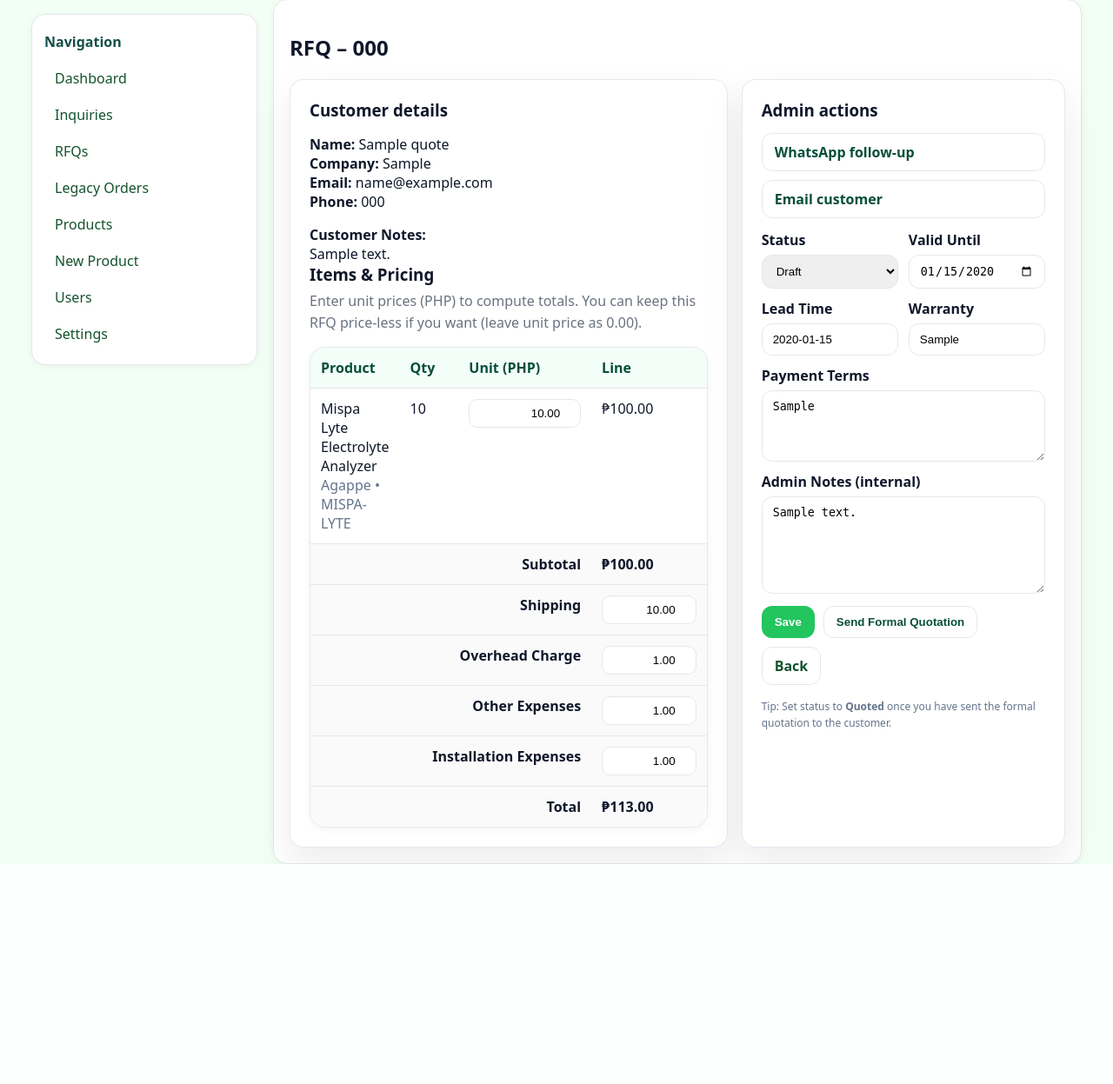
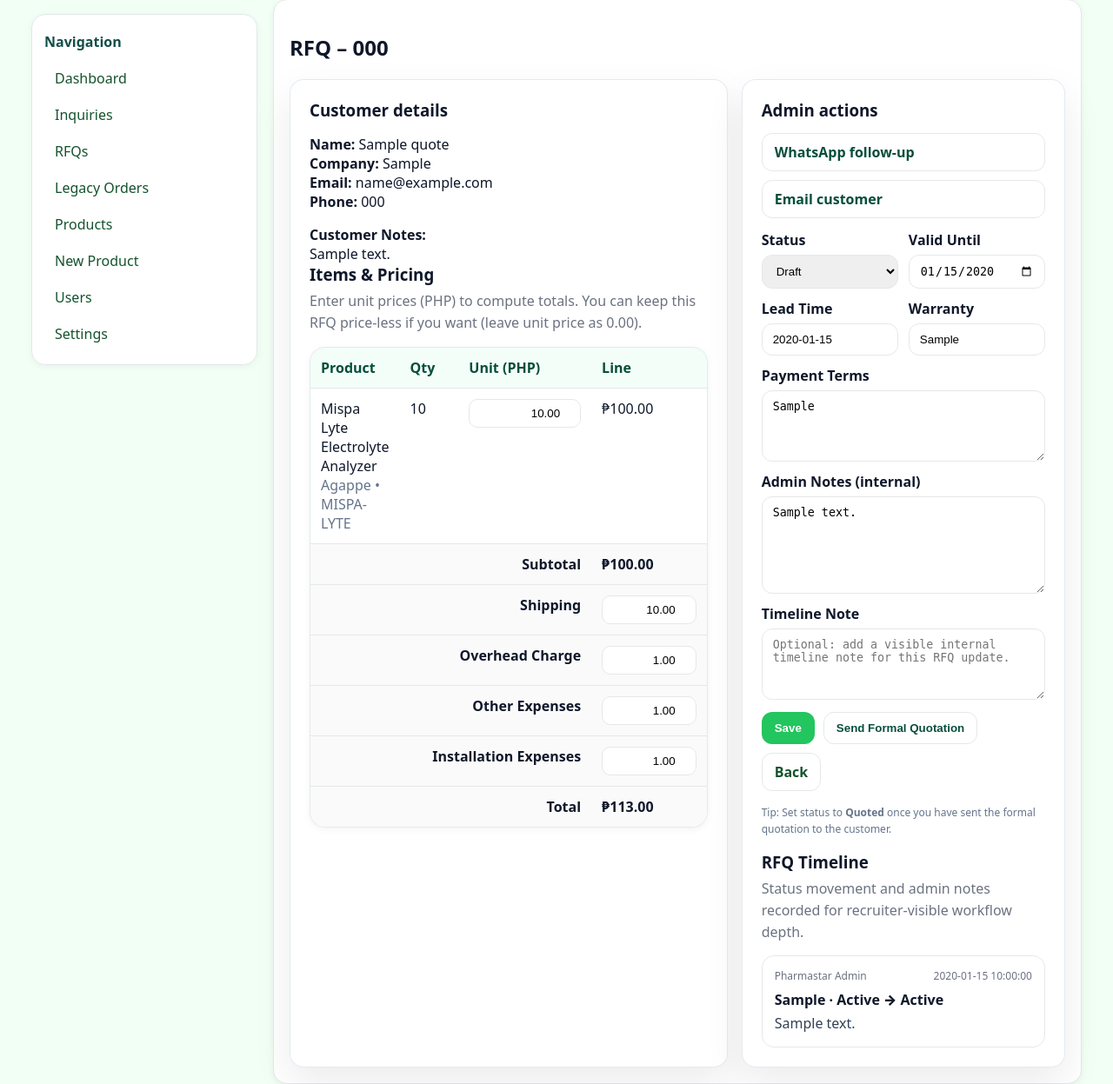
Before and after one commit to shreyanshjain1/DiagEcommerceRep, a PHP site: page /admin/rfq-view.php?id=1 in a window 1280 px wide. Shown: the part 60-1307 px from the top of the page at 87% size. Before the commit the page ends 1054 px from the top, so only its background shows below. Run offline with PHP 8.4, Linux system fonts and the light colour scheme; a user stored in the database is signed in; data comes from the database, SQL or seed files in the repository; both versions use the stored data as it was after the commit; tables that the repository leaves empty hold one stand-in row (values such as "Sample post"); some libraries are stand-ins or nearby versions.

Commit message:
Add RFQ status history timeline with admin and customer visibility

```diff
--- a/admin/rfq-view.php
+++ b/admin/rfq-view.php
@@ -39,6 +39,7 @@ $over  = (float)($q['overhead_charge'] ?? 0);
 $other = (float)($q['other_expenses'] ?? 0);
 $inst  = (float)($q['installation_expenses'] ?? 0);
 $computedTotal = $computedSubtotal + $ship + $over + $other + $inst;
+$history = rfq_history($pdo, (int)$q['id']);
 ?>
 
 <style>
@@ -124,6 +125,12 @@ $computedTotal = $computedSubtotal + $ship + $over + $other + $inst;
     margin-top:14px;
   }
   .rfq-actions .btn{white-space:nowrap}
+
+  .timeline-list{display:flex;flex-direction:column;gap:12px;margin-top:14px}
+  .timeline-item{border:1px solid var(--admin-border);border-radius:14px;padding:14px;background:#fff}
+  .timeline-meta{display:flex;justify-content:space-between;gap:8px;flex-wrap:wrap;font-size:12px;color:var(--admin-muted);margin-bottom:8px}
+  .timeline-title{font-weight:900;color:#0f172a;margin-bottom:4px}
+  .timeline-note{white-space:pre-line;line-height:1.55;color:#334155}
 
   /* Make right panel padding feel better */
   .rfq-card{padding:22px !important}
@@ -258,6 +265,11 @@ $computedTotal = $computedSubtotal + $ship + $over + $other + $inst;
         <label for="admin_notes">Admin Notes (internal)</label>
         <textarea id="admin_notes" name="admin_notes" rows="6" placeholder="Add internal notes, pricing references, follow-up status, etc..."><?php echo e($q['admin_notes'] ?? ''); ?></textarea>
       </div>
+
+      <div class="full">
+        <label for="timeline_note">Timeline Note</label>
+        <textarea id="timeline_note" name="timeline_note" rows="4" placeholder="Optional: add a visible internal timeline note for this RFQ update."></textarea>
+      </div>
     </div>
 
     <div class="rfq-actions">
@@ -272,6 +284,39 @@ $computedTotal = $computedSubtotal + $ship + $over + $other + $inst;
     <div class="mt16 muted" style="font-size:12px;line-height:1.55">
       Tip: Set status to <strong>Quoted</strong> once you have sent the formal quotation to the customer.
     </div>
+
+    <div class="mt16">
+      <h3 style="margin-bottom:0">RFQ Timeline</h3>
+      <div class="sub">Status movement and admin notes recorded for recruiter-visible workflow depth.</div>
+      <?php if($history): ?>
+        <div class="timeline-list">
+          <?php foreach($history as $entry): ?>
+            <?php
+              $who = trim((string)($entry['acted_by_name'] ?? ''));
+              if ($who === '') $who = 'System / Unknown';
+              $from = trim((string)($entry['from_status'] ?? ''));
+              $to = trim((string)($entry['to_status'] ?? ''));
+              $title = ucwords(str_replace('_',' ', (string)($entry['event_type'] ?? 'update')));
+              if ($from !== '' || $to !== '') {
+                $title .= ' · ' . ($from !== '' ? ucfirst($from) : '—') . ' → ' . ($to !== '' ? ucfirst($to) : '—');
+              }
+            ?>
+            <div class="timeline-item">
+              <div class="timeline-meta">
+                <span><?php echo e($who); ?></span>
+                <span><?php echo e($entry['created_at']); ?></span>
+              </div>
+              <div class="timeline-title"><?php echo e($title); ?></div>
+              <div class="timeline-note"><?php echo nl2br(e($entry['note'] ?: 'No additional note.')); ?></div>
+            </div>
+          <?php endforeach; ?>
+        </div>
+      <?php else: ?>
+        <div class="card p mt16" style="background:#f8fafc">
+          <div class="muted">No RFQ timeline entries yet.</div>
+        </div>
+      <?php endif; ?>
+    </div>
   </div>
 </form>
 
--- a/includes/helpers.php
+++ b/includes/helpers.php
@@ -197,3 +197,34 @@ function audit_log(PDO $pdo, string $entityType, int $entityId, string $action,
     error_log('audit_log failed: ' . $e->getMessage());
   }
 }
+
+
+function rfq_timeline_log(PDO $pdo, int $quoteId, string $eventType, ?string $fromStatus = null, ?string $toStatus = null, string $note = '', array $meta = []): void {
+  try {
+    $stmt = $pdo->prepare("INSERT INTO quote_status_history(quote_id, event_type, from_status, to_status, note, meta_json, acted_by, ip_address, user_agent, created_at) VALUES(:quote_id,:event_type,:from_status,:to_status,:note,:meta_json,:acted_by,:ip_address,:user_agent,NOW())");
+    $stmt->execute([
+      ':quote_id' => $quoteId,
+      ':event_type' => substr($eventType, 0, 50),
+      ':from_status' => $fromStatus !== '' ? $fromStatus : null,
+      ':to_status' => $toStatus !== '' ? $toStatus : null,
+      ':note' => $note !== '' ? $note : null,
+      ':meta_json' => audit_json($meta),
+      ':acted_by' => current_user_id(),
+      ':ip_address' => substr(client_ip(), 0, 64),
+      ':user_agent' => substr((string)($_SERVER['HTTP_USER_AGENT'] ?? ''), 0, 255),
+    ]);
+  } catch (Throwable $e) {
+    error_log('rfq_timeline_log failed: ' . $e->getMessage());
+  }
+}
+
+function rfq_history(PDO $pdo, int $quoteId): array {
+  try {
+    $stmt = $pdo->prepare("SELECT h.*, u.name AS acted_by_name, u.email AS acted_by_email FROM quote_status_history h LEFT JOIN users u ON u.id = h.acted_by WHERE h.quote_id = :quote_id ORDER BY h.created_at DESC, h.id DESC");
+    $stmt->execute([':quote_id' => $quoteId]);
+    return $stmt->fetchAll(PDO::FETCH_ASSOC) ?: [];
+  } catch (Throwable $e) {
+    error_log('rfq_history failed: ' . $e->getMessage());
+    return [];
+  }
+}
```
Also changed, not shown: admin_actions/quote_send.php (+9 -0 lines), admin_actions/rfq_update.php (+13 -1 lines), database.sql (+20 -0 lines), database_patch_rfq_status_history.sql (added, +19 -0 lines), pages/rfq-view.php (+30 -0 lines).
